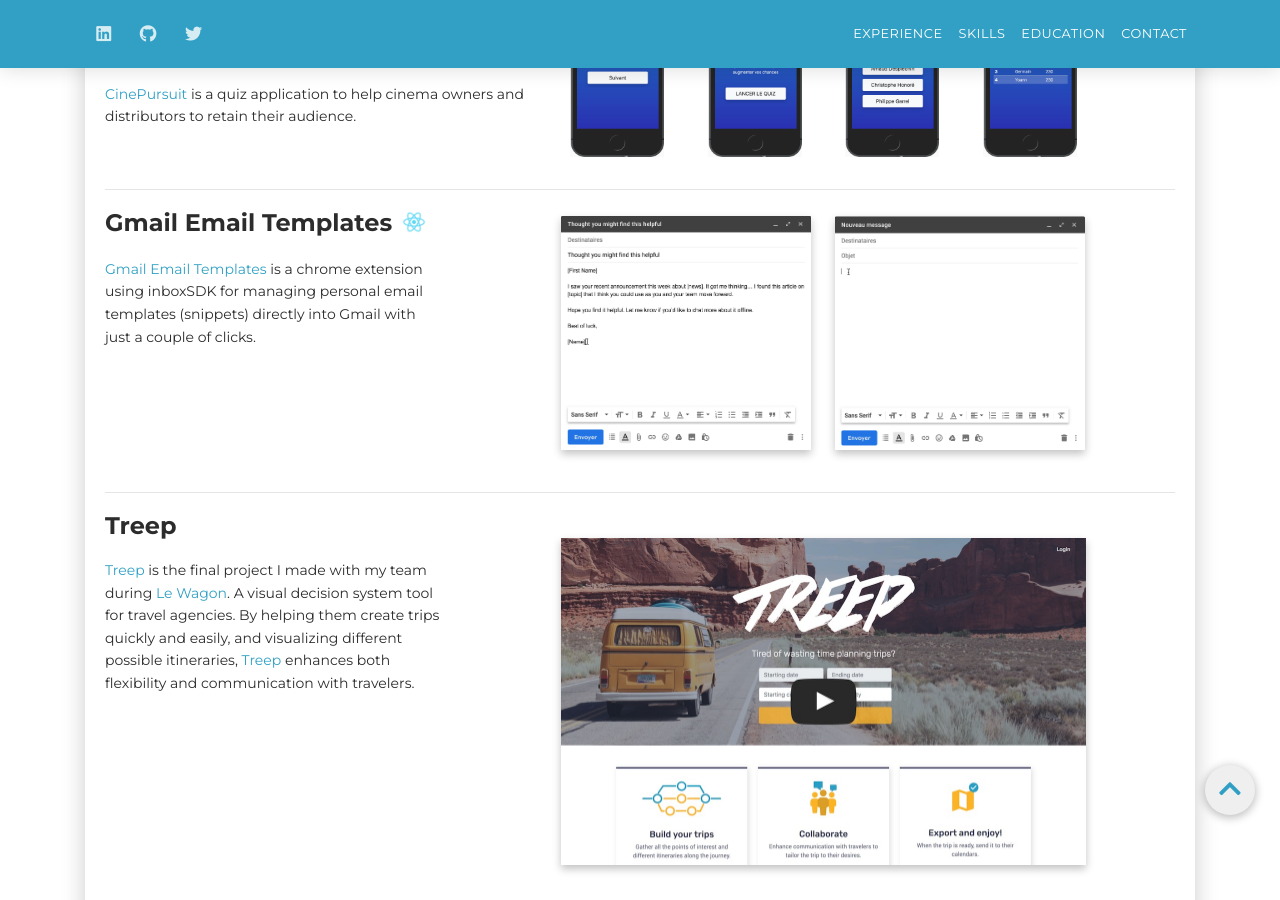
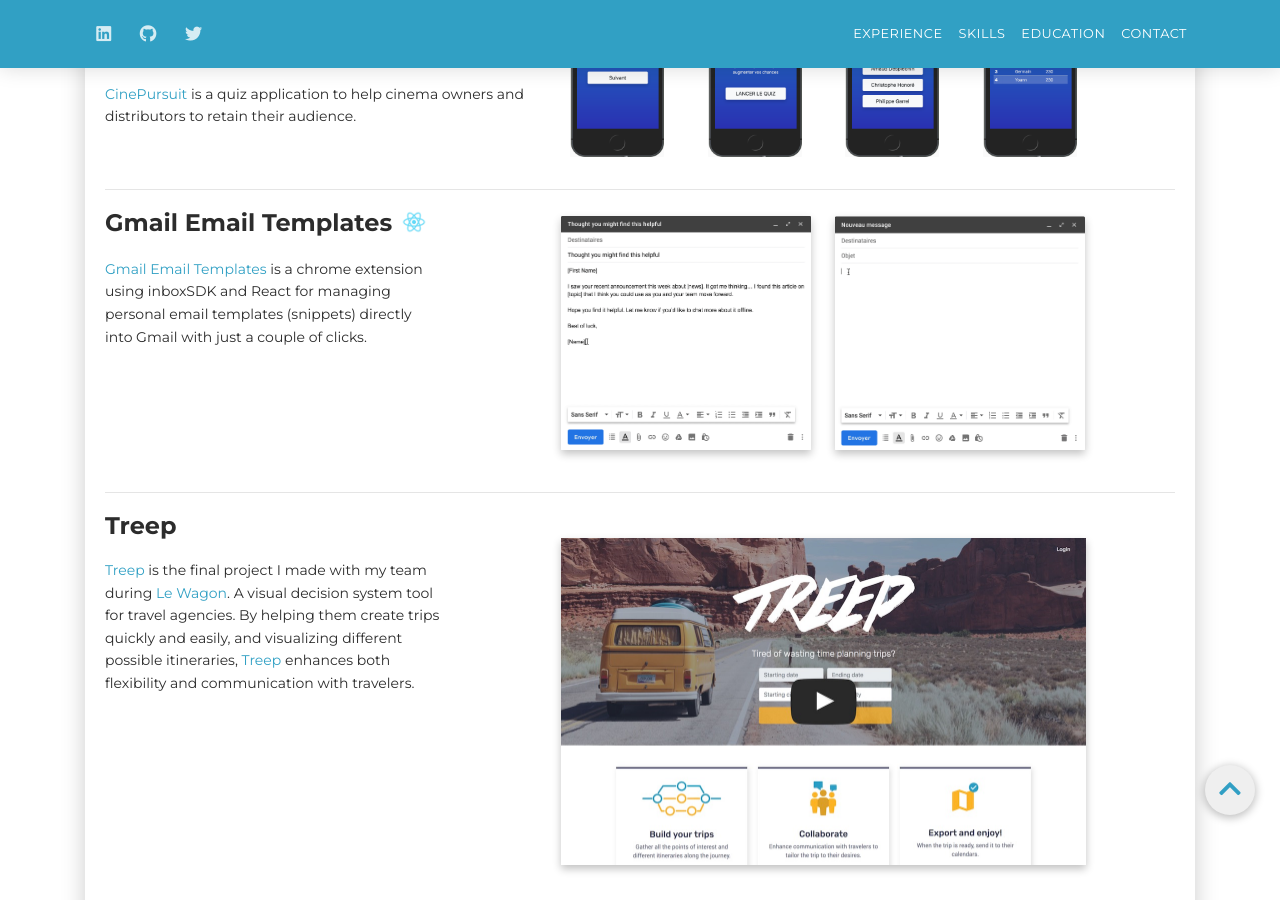
Before and after one commit to ynnsnr/resume, a Jekyll site: the page built from index.md, in a window 1280 px wide and 900 px high, scrolled down 1082 px. Built offline with Jekyll 4.4.1, drawn with Linux system fonts in a browser that asks for light colours; nearby versions of some CDN libraries.

Commit message:
Edited CV

```diff
--- a/index.md
+++ b/index.md
@@ -159,7 +159,7 @@
                 Gmail Email Templates
                 <img src="assets/images/react.png" height="36px" style="padding-bottom: 6px;">
               </div>
-              <p><a href="https://github.com/ynnsnr/gmail-email-templates" target="_blank">Gmail Email Templates</a> is a chrome extension using inboxSDK for managing personal email templates (snippets) directly into Gmail with just a couple of clicks.</p>
+              <p><a href="https://github.com/ynnsnr/gmail-email-templates" target="_blank">Gmail Email Templates</a> is a chrome extension using inboxSDK and React for managing personal email templates (snippets) directly into Gmail with just a couple of clicks.</p>
             </div>
             <div class="col-lg-8">
               <ul id="gifs">
```
Also changed, not shown: 1 other file.
